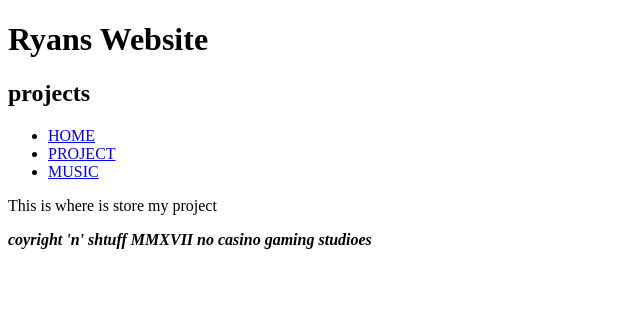
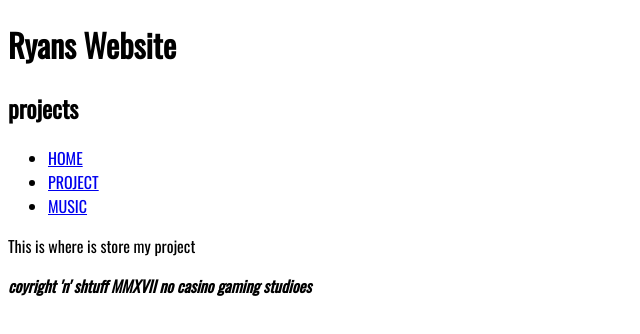
Before and after one commit to canadianbacon1812/CompCampWebsite, a plain HTML site: page project.html in a window 1280 px wide. Shown: the whole page, without its empty margins (0-640 px from the left). Drawn offline with nearby package versions, Linux system fonts and the light colour scheme.

Commit message:
fixed fonts (hopefully)

```diff
--- a/project.html
+++ b/project.html
@@ -3,6 +3,8 @@
   <head>
     <title>Ryans Website</title>
     <meta charset="utf-8">
+    <link href="https://fonts.googleapis.com/css?family=Oswald" rel="stylesheet">
+      <link href="styles/style.css" rel="stylesheet">
 </head>
 
 <body>
```
Also changed, not shown: index.html (+1 -1 lines).
